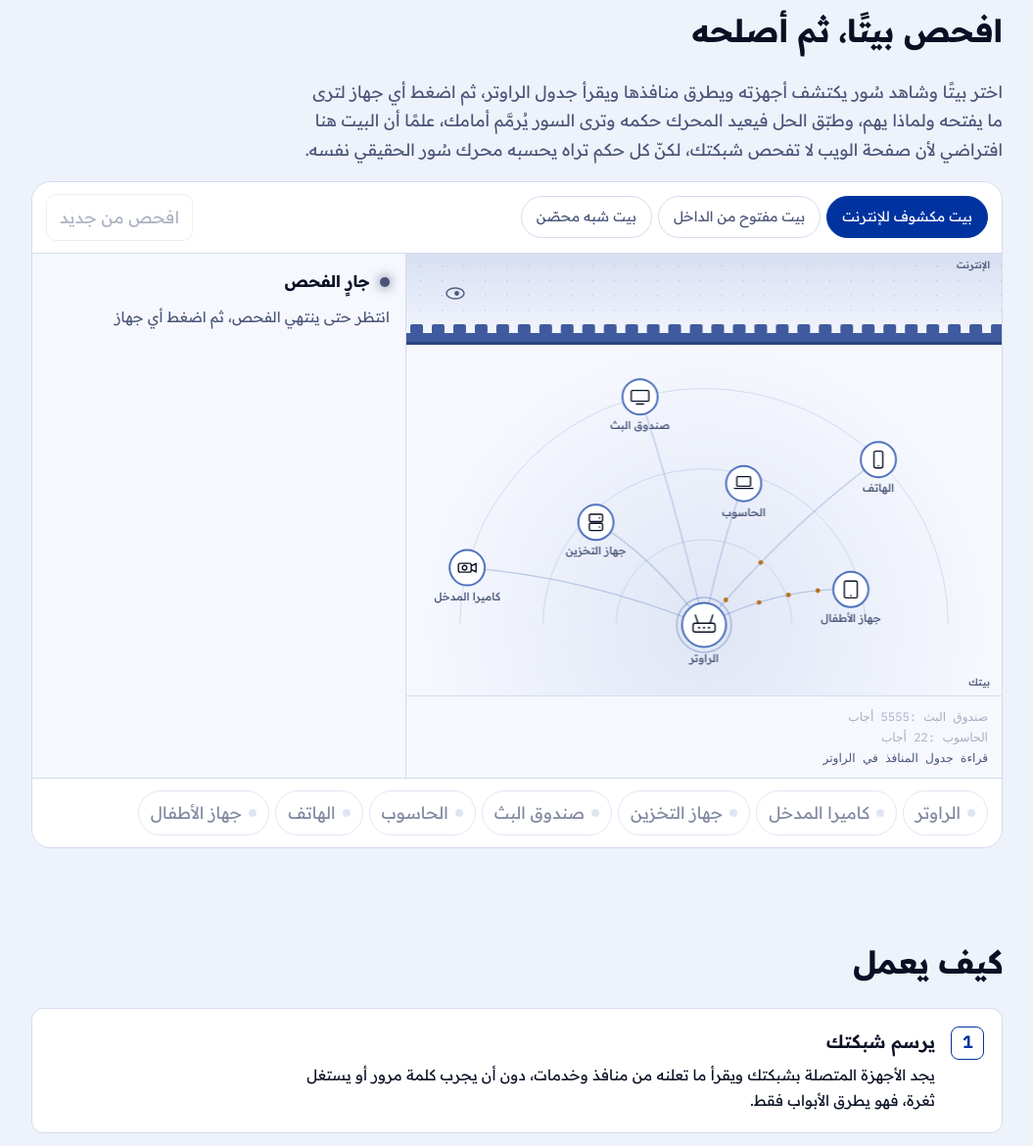
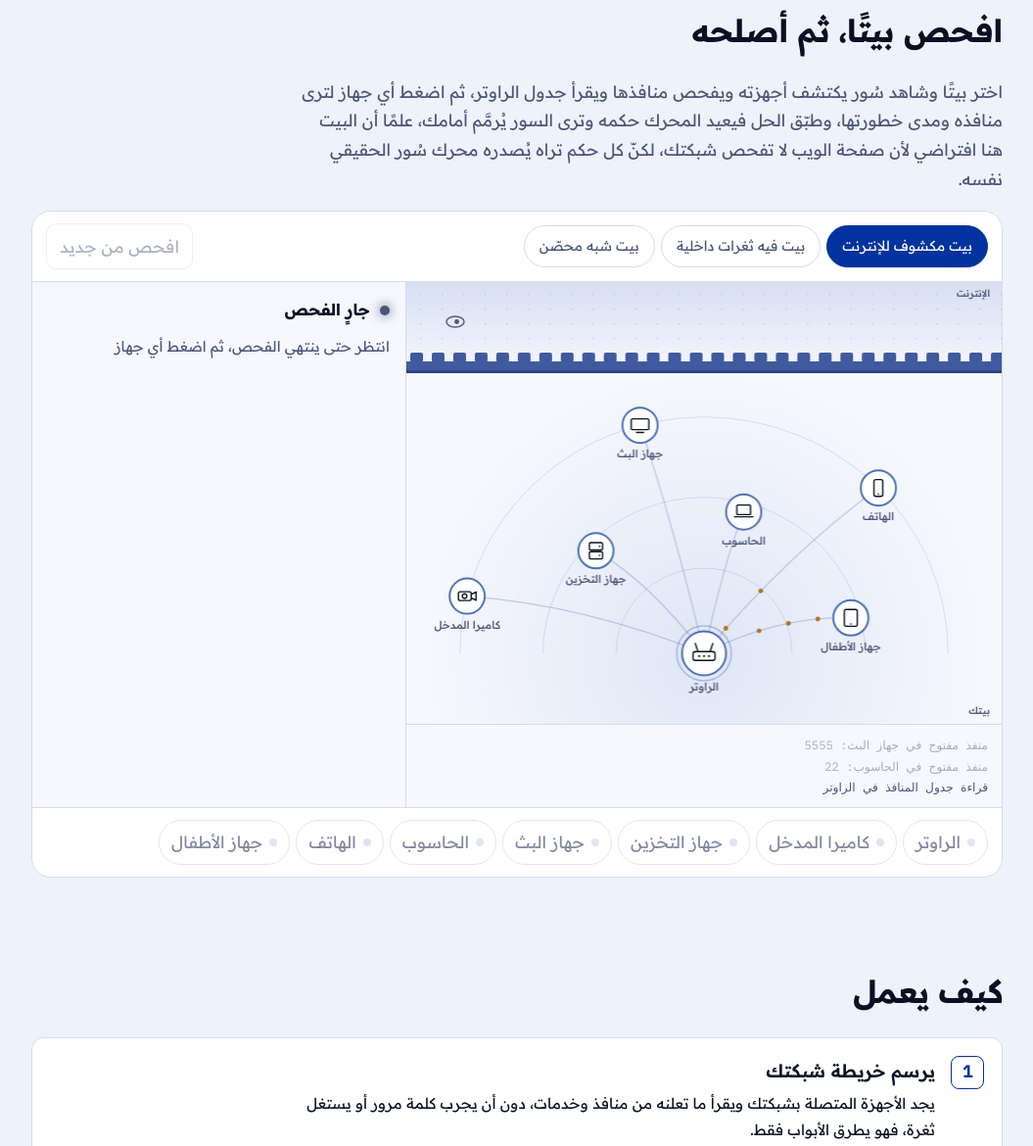
Before and after one commit to SiteQ8/Soor, a website: page docs/index.html in a window 1280 px wide. Shown: the part 1565-2735 px from the top of the page at 98% size, without its empty margins (112-1167 px from the left). Drawn offline with Linux system fonts and the light colour scheme.

Commit message:
Write the lab and page in natural Arabic, not translated Arabic
Several strings had been composed in English and carried over word for
word, so they read as translation. The worst was the second home,
«مفتوح من الداخل», which says nothing to an Arabic reader; it is now
«بيت فيه ثغرات داخلية», which is what that home actually has.

Fixed the whole class, not only that label:
- device names that were English nouns in Arabic letters: «صندوق البث»
  is «جهاز البث», «وحدة التحكم» is «مركز التحكم المنزلي»
- the scan log now follows Arabic word order: «منافذ مفتوحة في الراوتر:
  80 و1900» and «منفذ ممرَّر يكشف كاميرا المدخل للإنترنت», and ports
  are checked, not knocked on
- fixes use the verbs Arabic settings use: a setting is disabled
  («عطّل»), not switched off like a light
- «لترى ما يفتحه» became «لترى منافذه وحكم سُور عليه»
- the headline said «كما يفحصها المختبِر», which reads as «المختبَر»
  (the laboratory); it now says «مختبِر الاختراق»
- the last step claimed Soor fixes things; it explains and guides the
  fix, so it now says so

```diff
--- a/docs/index.html
+++ b/docs/index.html
@@ -45,11 +45,11 @@
     <img class="logo-lg" src="assets/logo.svg" alt="Soor">
     <span class="tag">SiteQ8 · open source</span>
     <div class="ar">
-      <h1>سُور يفحص شبكة بيتك كما يفحصها المختبِر</h1>
+      <h1>سُور يفحص شبكة بيتك كما يفحصها مختبِر الاختراق</h1>
       <p class="lede">يجد كل جهاز متصل بشبكتك ويقرأ ما يفتحه من منافذ، ويميّز المكشوف منها إلى الإنترنت من الآمن داخل الشبكة، ثم يرتّب ما وجده بحسب الخطورة مع خطوة إصلاح واضحة لكل اكتشاف، وهو يعمل داخل هاتفك، بلا حساب ولا خادم ولا جمع بيانات.</p>
     </div>
     <div class="en">
-      <h1>Soor scans your home network the way a tester would</h1>
+      <h1>Soor scans your home network the way a penetration tester would</h1>
       <p class="lede">It finds every device on your network and reads the ports each one leaves open, tells what is exposed to the internet from what is safe inside, then ranks what it found by severity with a clear fix for each. It runs inside your phone, with no account, no server, and no data collection.</p>
     </div>
     <div class="cta">
@@ -91,11 +91,11 @@
 <section id="lab">
   <div class="ar">
     <h2>افحص بيتًا، ثم أصلحه</h2>
-    <p class="muted">اختر بيتًا وشاهد سُور يكتشف أجهزته ويطرق منافذها ويقرأ جدول الراوتر، ثم اضغط أي جهاز لترى ما يفتحه ولماذا يهم، وطبّق الحل فيعيد المحرك حكمه وترى السور يُرمَّم أمامك، علمًا أن البيت هنا افتراضي لأن صفحة الويب لا تفحص شبكتك، لكنّ كل حكم تراه يحسبه محرك سُور الحقيقي نفسه.</p>
+    <p class="muted">اختر بيتًا وشاهد سُور يكتشف أجهزته ويفحص منافذها ويقرأ جدول الراوتر، ثم اضغط أي جهاز لترى منافذه ومدى خطورتها، وطبّق الحل فيعيد المحرك حكمه وترى السور يُرمَّم أمامك، علمًا أن البيت هنا افتراضي لأن صفحة الويب لا تفحص شبكتك، لكنّ كل حكم تراه يُصدره محرك سُور الحقيقي نفسه.</p>
   </div>
   <div class="en">
     <h2>Scan a home, then fix it</h2>
-    <p class="muted">Pick a home and watch Soor find its devices, knock on their ports and read the router's table. Then tap any device to see what it opens and why it matters, apply the fix, and watch the engine judge again as the wall seals in front of you. The home is hypothetical, because a web page cannot scan your network, but every verdict you see is computed by the real Soor engine.</p>
+    <p class="muted">Pick a home and watch Soor find its devices, check their ports and read the router's table. Then tap any device to see its ports and how serious they are, apply the fix, and watch the engine judge again as the wall is repaired in front of you. The home is hypothetical, because a web page cannot scan your network, but every verdict you see is computed by the real Soor engine.</p>
   </div>
 
   <div id="soorlab" class="lab" data-phase="idle">
@@ -126,7 +126,7 @@
   <div class="en"><h2>How it works</h2></div>
   <div class="steps">
     <div class="step"><span class="n"></span><div>
-      <div class="ar"><h3>يرسم شبكتك</h3><p>يجد الأجهزة المتصلة بشبكتك ويقرأ ما تعلنه من منافذ وخدمات، دون أن يجرب كلمة مرور أو يستغل ثغرة، فهو يطرق الأبواب فقط.</p></div>
+      <div class="ar"><h3>يرسم خريطة شبكتك</h3><p>يجد الأجهزة المتصلة بشبكتك ويقرأ ما تعلنه من منافذ وخدمات، دون أن يجرب كلمة مرور أو يستغل ثغرة، فهو يطرق الأبواب فقط.</p></div>
       <div class="en"><h3>Maps your network</h3><p>It finds the connected devices and reads the ports and services they announce, without trying a password or exploiting a flaw. It only knocks on doors.</p></div>
     </div></div>
     <div class="step"><span class="n"></span><div>
@@ -138,8 +138,8 @@
       <div class="en"><h3>Checks the router</h3><p>It reads the router's table of ports forwarded to the internet, telling a device exposed to the outside from a safe device inside the network.</p></div>
     </div></div>
     <div class="step"><span class="n"></span><div>
-      <div class="ar"><h3>يشرح ويصلح</h3><p>يحوّل كل اكتشاف إلى جملة يفهمها غير المختص مع خطوة إصلاح واضحة، بالعربية والإنجليزية، وأنت وحدك من يرسل التقرير إن أردت مشاركته.</p></div>
-      <div class="en"><h3>Explains and fixes</h3><p>It turns each finding into a sentence a non-specialist understands with a clear fix, in Arabic and English. You alone send the report if you choose to share it.</p></div>
+      <div class="ar"><h3>يشرح ويرشدك إلى الحل</h3><p>يحوّل كل اكتشاف إلى جملة يفهمها غير المختص مع خطوة إصلاح واضحة، بالعربية والإنجليزية، وأنت وحدك من يرسل التقرير إن أردت مشاركته.</p></div>
+      <div class="en"><h3>Explains and guides the fix</h3><p>It turns each finding into a sentence a non-specialist understands with a clear fix, in Arabic and English. You alone send the report if you choose to share it.</p></div>
     </div></div>
   </div>
 </section>
--- a/docs/lab.js
+++ b/docs/lab.js
@@ -58,7 +58,7 @@
       }
     },
     "admin-https": {
-      label: { ar: "ادخل لوحة الإدارة عبر HTTPS", en: "Use HTTPS for the admin panel" },
+      label: { ar: "فعّل HTTPS في لوحة الإدارة", en: "Turn on HTTPS for the admin panel" },
       applies: function (d) { return has(d, function (o) { return o.port === 80; }); },
       apply: function (d) {
         d.obs = d.obs.filter(function (o) { return o.port !== 80; });
@@ -71,7 +71,7 @@
       apply: function (d) { d.obs.forEach(function (o) { o.internetExposed = false; }); }
     },
     "stream-auth": {
-      label: { ar: "فعّل كلمة المرور على البث", en: "Turn on a password for the stream" },
+      label: { ar: "اجعل البث يطلب كلمة مرور", en: "Make the stream require a password" },
       applies: function (d) { return has(d, function (o) { return o.noAuth; }); },
       apply: function (d) { d.obs.forEach(function (o) { o.noAuth = false; }); }
     },
@@ -81,12 +81,12 @@
       apply: function (d) { d.obs.forEach(function (o) { o.noAuth = false; }); }
     },
     "adb-off": {
-      label: { ar: "أطفئ تصحيح الأخطاء عبر الشبكة", en: "Turn off network debugging" },
+      label: { ar: "عطّل تصحيح الأخطاء عبر الشبكة", en: "Turn off network debugging" },
       applies: function (d) { return has(d, function (o) { return o.port === 5555; }); },
       apply: function (d) { d.obs = d.obs.filter(function (o) { return o.port !== 5555; }); }
     },
     "telnet-off": {
-      label: { ar: "أطفئ Telnet في الجهاز", en: "Turn off Telnet on the device" },
+      label: { ar: "عطّل Telnet في الجهاز", en: "Turn off Telnet on the device" },
       applies: function (d) { return has(d, function (o) { return o.port === 23 || o.port === 2323; }); },
       apply: function (d) { d.obs = d.obs.filter(function (o) { return o.port !== 23 && o.port !== 2323; }); }
     },
@@ -111,7 +111,7 @@
      Named by the state of the network, on one axis from worst to best, never by
      who lives there or what gadgets it has, since any home can be both. Each
      name matches the status the scan ends on: exposed to the internet (a breach
-     in the wall), open on the inside (the wall holds, a door inside does not),
+     in the wall), weak spots inside (the wall holds, some devices inside do not),
      and nearly fortified (only things worth reviewing). */
 
   var ROUTER_WEB = { port: 80, httpServer: "Router Webserver", banner: "WWW-Authenticate: Basic realm" };
@@ -133,7 +133,7 @@
           name: { ar: "جهاز التخزين", en: "Home storage" },
           obs: [{ port: 445, banner: "Samba 4.10", noAuth: true }], fixes: ["share-auth"] },
         { id: "box", kind: "tv", ip: "192.168.1.90",
-          name: { ar: "صندوق البث", en: "Streaming box" },
+          name: { ar: "جهاز البث", en: "Streaming box" },
           obs: [{ port: 5555, banner: "host::features", noAuth: true }], fixes: ["adb-off"] },
         { id: "laptop", kind: "laptop", ip: "192.168.1.10",
           name: { ar: "الحاسوب", en: "Laptop" },
@@ -146,7 +146,7 @@
     },
     {
       id: "inside",
-      name: { ar: "بيت مفتوح من الداخل", en: "Open on the inside" },
+      name: { ar: "بيت فيه ثغرات داخلية", en: "Weak spots inside" },
       devices: [
         { id: "router", kind: "router", hub: true, ip: "192.168.1.1",
           name: { ar: "الراوتر", en: "Router" },
@@ -156,10 +156,10 @@
           obs: [{ port: 34567, httpServer: "uc-httpd 1.0.0", httpTitle: "NETSurveillance WEB", noAuth: true }],
           fixes: ["replace-camera"] },
         { id: "hub", kind: "iot", ip: "192.168.1.30",
-          name: { ar: "وحدة التحكم", en: "Smart hub" },
+          name: { ar: "مركز التحكم المنزلي", en: "Smart hub" },
           obs: [{ port: 2323, banner: "BusyBox login:" }], fixes: ["telnet-off"] },
         { id: "box", kind: "tv", ip: "192.168.1.90",
-          name: { ar: "صندوق البث", en: "Streaming box" },
+          name: { ar: "جهاز البث", en: "Streaming box" },
           obs: [{ port: 5555, banner: "host::features", noAuth: true }], fixes: ["adb-off"] },
         { id: "mystery", kind: "unknown", ip: "192.168.1.150",
           name: { ar: "جهاز مجهول", en: "Unknown device" },
@@ -201,27 +201,23 @@
       en: "Nothing to worry about, what remains is for your information only."
     },
     clean: {
-      ar: "لم يفتح هذا الجهاز بابًا يستحق القلق.",
-      en: "This device opened no door worth worrying about."
+      ar: "لا شيء في هذا الجهاز يستحق القلق.",
+      en: "Nothing on this device needs worrying about."
     }
   };
 
   var STATUS = {
     scanning: { ar: "جارٍ الفحص", en: "Scanning" },
     exposed: { ar: "في السور ثغرة، وبيتك مرئي من الإنترنت", en: "There is a breach in the wall, your home is visible from the internet" },
-    urgent: { ar: "السور سليم، لكنّ في الداخل ما يحتاج إغلاقًا الآن", en: "The wall holds, but something inside needs closing now" },
+    urgent: { ar: "السور سليم، لكنّ في الداخل ما يحتاج معالجة الآن", en: "The wall holds, but something inside needs attention now" },
     review: { ar: "السور سليم، وبقيت أمور تستحق المراجعة", en: "The wall holds, a few things are worth reviewing" },
     clean: { ar: "السور سليم ولا شيء يستحق القلق", en: "The wall holds and nothing needs worrying about" }
   };
 
   var LOG = {
-    start: { ar: "بدء الفحص على الشبكة المحلية", en: "Starting the scan on the local network" },
-    found: { ar: "عُثر على", en: "Found" },
-    probe: { ar: "طرق المنافذ الشائعة", en: "Knocking on common ports" },
-    answer: { ar: "أجاب", en: "answered" },
+    start: { ar: "بدأ الفحص في الشبكة المحلية", en: "Scan started on the local network" },
+    probe: { ar: "فحص المنافذ الشائعة في كل جهاز", en: "Checking common ports on each device" },
     router: { ar: "قراءة جدول المنافذ في الراوتر", en: "Reading the router's port table" },
-    breach: { ar: "منفذ ممرَّر إلى الإنترنت من", en: "Port forwarded to the internet from" },
-    spotted: { ar: "ماسح عام يرصد", en: "A public scanner spots" },
     judge: { ar: "المحرك يرتّب النتائج بحسب الخطورة", en: "The engine ranks the findings by severity" },
     done: { ar: "انتهى الفحص، فاضغط أي جهاز", en: "Scan complete, tap any device" },
     fixed: { ar: "طُبّق الحل وأعاد المحرك حكمه", en: "Fix applied, the engine judged again" },
@@ -436,9 +432,12 @@
       later(i * 300, function () {
         n.probe = 1;
         if (!n.hub) for (var k = 0; k < 3; k++) particles.push({ t: "packet", node: n, p: -k * 0.2 });
-        var ports = n.dev.obs.filter(function (o) { return o.port > 0; })
-          .map(function (o) { return ":" + o.port; });
-        if (ports.length) log([n.dev.name, " ", ports.join(" "), " ", LOG.answer]);
+        var ps = n.dev.obs.filter(function (o) { return o.port > 0; }).map(function (o) { return o.port; })
+          .sort(function (a, b) { return a - b; });
+        if (ps.length) log([{
+          ar: (ps.length > 1 ? "منافذ مفتوحة في " : "منفذ مفتوح في ") + n.dev.name.ar + ": " + ps.join(" و"),
+          en: "Open " + (ps.length > 1 ? "ports" : "port") + " on " + n.dev.name.en + ": " + ps.join(", ")
+        }]);
       });
     });
     later(list.length * 300 + 450, readRouter);
@@ -453,7 +452,7 @@
       ex.forEach(function (n, i) {
         later(i * 260, function () {
           breaches.push({ node: n, x: clampX(n.x), open: 0, seal: 0, state: "forming", spotted: false });
-          log([LOG.breach, " ", n.dev.name]);
+          log([{ ar: "منفذ ممرَّر يكشف " + n.dev.name.ar + " للإنترنت", en: n.dev.name.en + " exposed to the internet by a forwarded port" }]);
           syncBreachCount();
         });
       });
@@ -653,7 +652,7 @@
           '<div class="insp-name"><b>' + L(lastChange.name) + "</b></div></div>" + changeHtml(lastChange);
       }
       html += '<p class="insp-hint">' +
-        T("اضغط أي جهاز على الخريطة أو في القائمة لترى ما يفتحه", "Tap any device on the map or in the list to see what it opens") + "</p>";
+        T("اضغط أي جهاز على الخريطة أو في القائمة لترى منافذه وحكم سُور عليه", "Tap any device on the map or in the list to see its ports and Soor's verdict") + "</p>";
       ui.inspector.innerHTML = html;
       return;
     }
@@ -684,7 +683,7 @@
       html += '<div class="insp-f" style="--c:' + sevVar(f.severity) + '">' +
         '<div class="insp-ft"><span class="insp-sev">' + r.severity + "</span><span>" + r.title + "</span></div>" +
         (lead ? '<p class="insp-detail">' + lead + "</p>" : "") +
-        ((parts.length || r.fix) ? '<details class="insp-more"><summary>' + T("التفاصيل وما تفعله في بيتك", "Details and what to do at home") + "</summary>" +
+        ((parts.length || r.fix) ? '<details class="insp-more"><summary>' + T("التفاصيل وخطوات الحل", "Details and how to fix it") + "</summary>" +
           (parts.length ? '<p class="insp-detail">' + parts.join(" ") + "</p>" : "") +
           (r.fix ? '<div class="insp-fix"><b>' + T("الحل", "The fix") + "</b><span>" + r.fix + "</span></div>" : "") +
           "</details>" : "") +
@@ -730,7 +729,7 @@
         if (!n.found && !n.dev.removed && sweep >= n.ang) {
           n.found = true; n.appear = 0;
           particles.push({ t: "ping", x: n.x, y: n.y, life: 1 });
-          log([LOG.found, " ", n.dev.name]);
+          log([{ ar: "عُثر على " + n.dev.name.ar, en: "Found: " + n.dev.name.en }]);
           renderDevices();
         }
       });
@@ -771,7 +770,7 @@
         var dx = tgt.x - crawler.x, step = 150 * dt;
         if (Math.abs(dx) <= step) {
           crawler.x = tgt.x; crawler.pause = 1.9; crawler.spot = tgt; crawler.idx++;
-          if (!tgt.spotted) { tgt.spotted = true; log([LOG.spotted, " ", tgt.node.dev.name]); }
+          if (!tgt.spotted) { tgt.spotted = true; log([{ ar: "ماسح عام يرصد " + tgt.node.dev.name.ar, en: "Spotted by a public scanner: " + tgt.node.dev.name.en }]); }
         } else {
           crawler.dir = dx > 0 ? 1 : -1;
           crawler.x += crawler.dir * step;
@@ -1026,7 +1025,7 @@
       ctx.font = "600 10px 'Readex Pro', system-ui, sans-serif";
       ctx.textAlign = "center";
       ctx.fillStyle = C.crit;
-      var label = T("رصدٌ من الإنترنت", "Spotted from the internet");
+      var label = T("ماسح عام رصد الثغرة", "A public scanner found the gap");
       var half = ctx.measureText(label).width / 2 + 4;
       ctx.fillText(label, Math.max(half, Math.min(W - half, x)), y - 11);
     }
```
